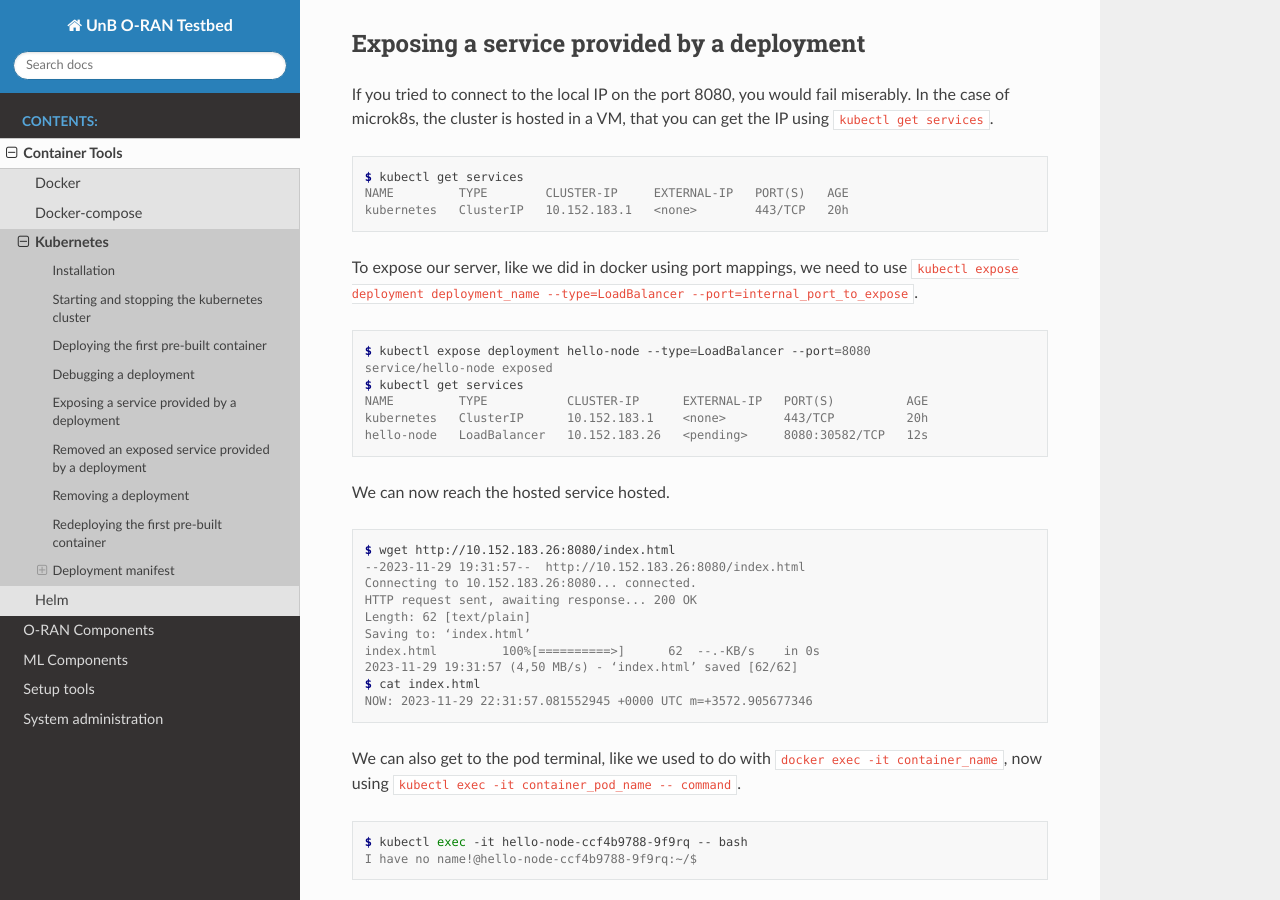
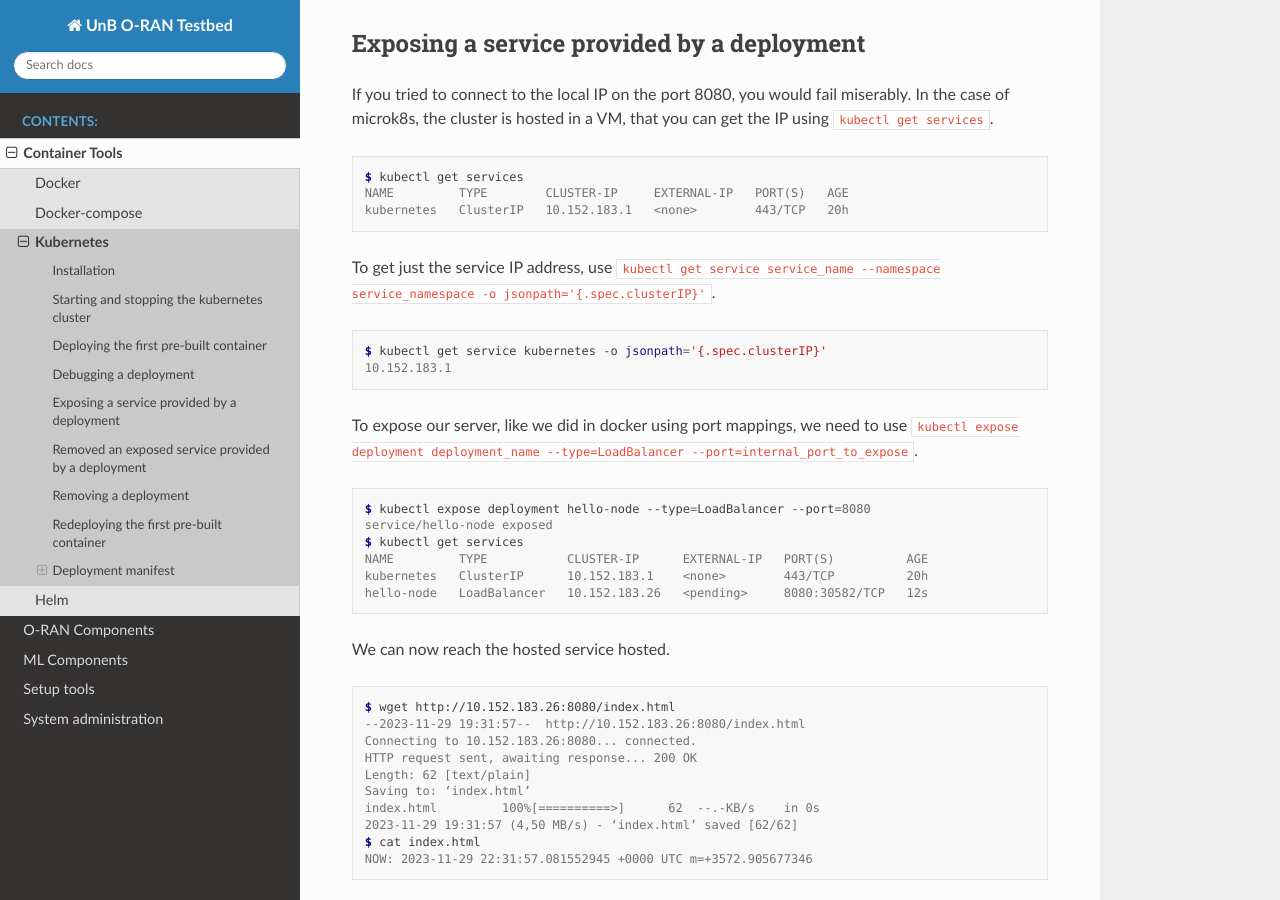
Before and after one commit to Gabrielcarvfer/ORAN_testbed_docs, a Sphinx documentation site: the page built from docs/source/container-tools/kubernetes.rst, in a window 1280 px wide and 900 px high, scrolled down 4908 px. Built offline with Sphinx 7.4.7 and the Read the Docs theme 2.0.0, drawn with Linux system fonts in a browser that asks for light colours.

Commit message:
Add kubernetes command to get service IP address

```diff
--- a/docs/source/container-tools/kubernetes.rst
+++ b/docs/source/container-tools/kubernetes.rst
@@ -284,6 +284,14 @@ In the case of microk8s, the cluster is hosted in a VM, that you can get the IP
     $ kubectl get services
     NAME         TYPE        CLUSTER-IP     EXTERNAL-IP   PORT(S)   AGE
     kubernetes   ClusterIP   10.152.183.1   <none>        443/TCP   20h
+
+To get just the service IP address, use
+``kubectl get service service_name --namespace service_namespace -o jsonpath='{.spec.clusterIP}'``.
+
+.. sourcecode:: console
+
+    $ kubectl get service kubernetes -o jsonpath='{.spec.clusterIP}'
+    10.152.183.1
 
 To expose our server, like we did in docker using port mappings, we need to use
 ``kubectl expose deployment deployment_name --type=LoadBalancer --port=internal_port_to_expose``.
```
